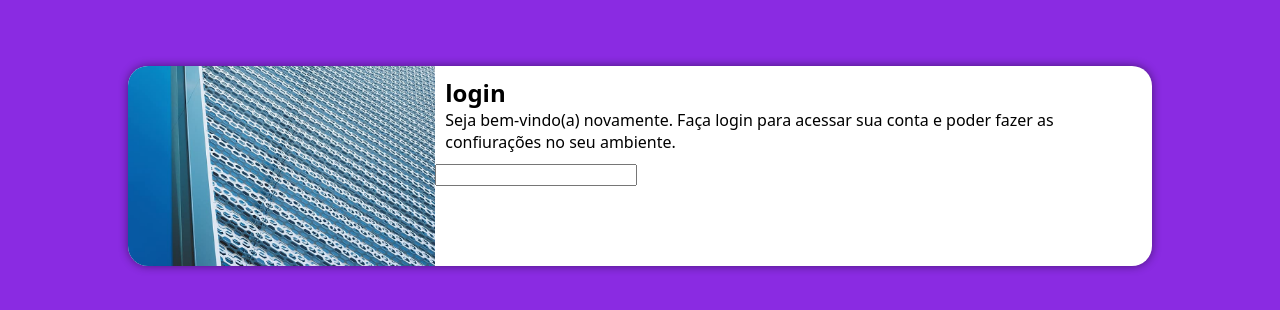
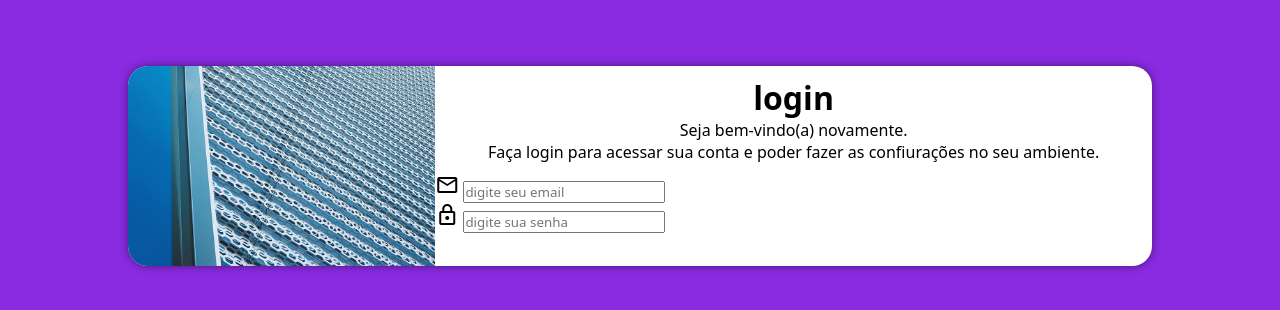
Before and after one commit to kaynandev/projeto-login, a plain HTML site: page index.html in a window 1280 px wide. Shown: the part 234-544 px from the top of the page. Drawn offline with nearby package versions, Linux system fonts and the light colour scheme.

Commit message:
criação de formulário

```diff
--- a/estilos/medias.css
+++ b/estilos/medias.css
@@ -25,4 +25,14 @@
         width: 70%;
 
     }
+
+    div#formu  h2{
+        text-align: center;
+        font-size: 2em;
+    }
+
+    div#formu p{
+        text-align: center;
+        font-size: 1em;
+    }
 }
--- a/estilos/style.css
+++ b/estilos/style.css
@@ -53,3 +53,13 @@ div#ft{
     display: block;
     padding: 10px;
 }
+
+div#formu  h2{
+    text-align: center;
+    font-size: 1.5em;
+}
+
+div#formu p{
+    text-align: center;
+    font-size: 0.8em;
+}
--- a/index.html
+++ b/index.html
@@ -7,7 +7,10 @@
     <title>Document</title>
     <link rel="stylesheet" href="estilos/style.css" media="all">
     <link rel="stylesheet" href="estilos/medias.css">
+    <link href="https://fonts.googleapis.com/css2?family=Material+Symbols+Outlined" rel="stylesheet" />
 </head>
+
+
 <body>
     <main>
         <section id="login">
@@ -18,7 +21,7 @@
 
             <div id="formu">
                 <h2>login</h2>
-                <p>Seja bem-vindo(a) novamente.
+                <p>Seja bem-vindo(a) novamente. <br>
                    Faça login para acessar sua
                    conta e poder fazer as confiurações no seu ambiente.
                 </p>
@@ -28,10 +31,15 @@
 
             <form action="" method="post"></form>
             <div class="campo">
-                <input type="email" name="email" id="imail">
+                <i class="material-symbols-outlined">Mail</i>
+                <input type="email" name="email" id="imail" required autocomplete minlength="30" maxlength="50" placeholder="digite seu email">
                 <label for="imail"></label>
             </div>
-            <div class="campo"></div>
+            <div class="campo">
+                <i class="material-symbols-outlined">Lock</i>
+                <input type="password" name="senha" id="isenha" minlength="8" maxlength="20" required autocomplete placeholder="digite sua senha">
+                <label for="isenha"></label>
+            </div>
 
         </section>
     </main>
```
